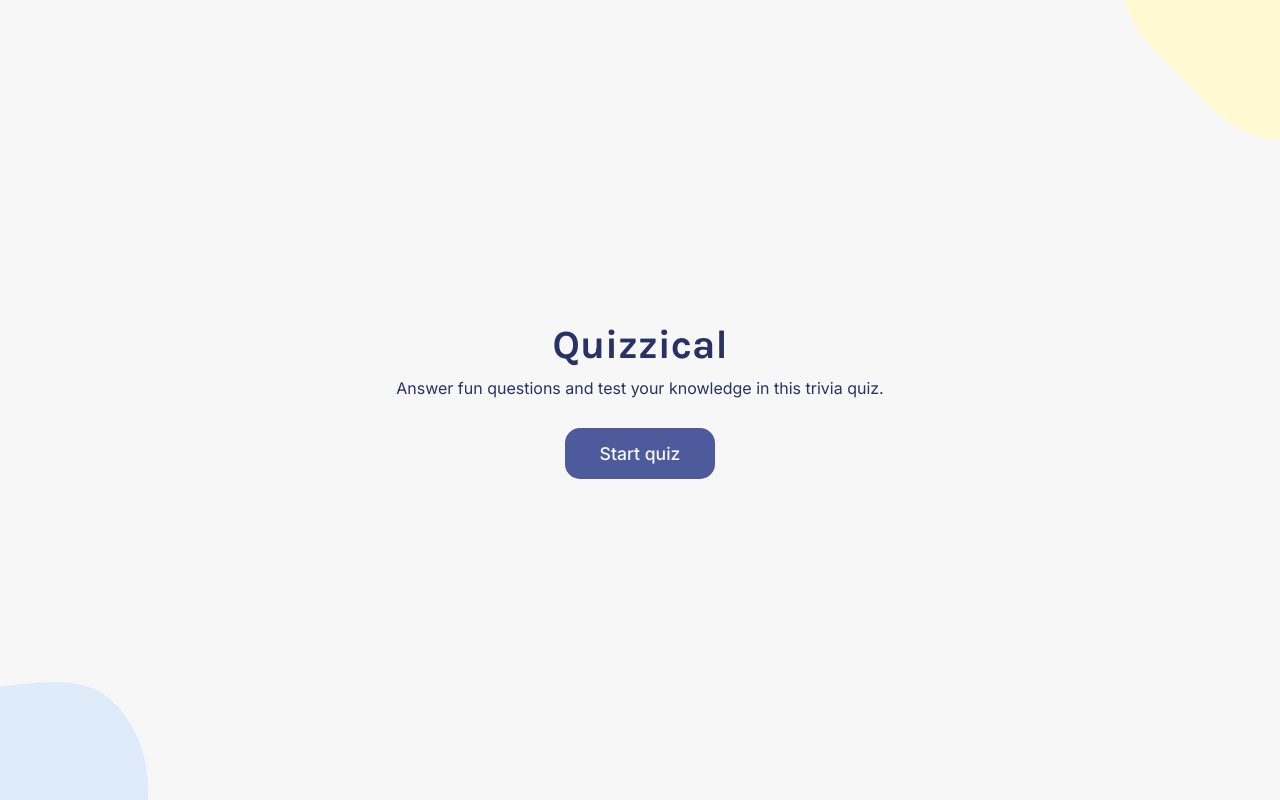
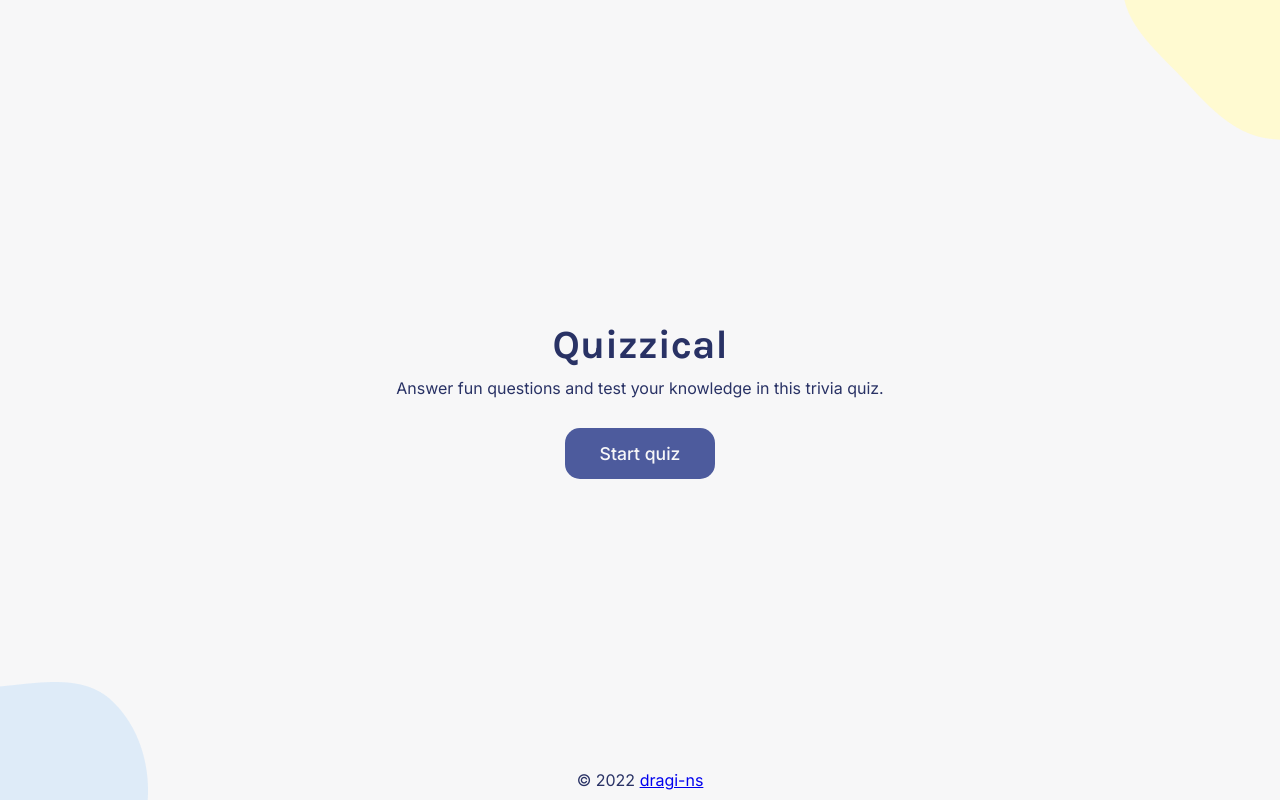
Before and after one commit to dragi-ns/quizzical, a React (Create React App) app: page / in a window 1280 px wide. Built offline with nearby package versions, Linux system fonts and the light colour scheme.

Commit message:
Add a link to the github repository

```diff
--- a/src/App.js
+++ b/src/App.js
@@ -12,7 +12,7 @@ function App() {
 
   async function getNewQuestions() {
     setIsLoading(true);
-    const response = await fetch('https://opentdb.com/api.php?amount=5');
+    const response = await fetch('https://opentdb.com/api.php?amount=10');
     const data = await response.json();
     setQuestions(processData(data.results));
     setIsLoading(false);
@@ -97,6 +97,15 @@ function App() {
           restartGame={restartGame}
         />
       )}
+      <p className="github-link">
+        &copy; 2022{' '}
+        <a
+          href="https://github.com/dragi-ns/quizzical"
+          target="_blank"
+          rel="noopener noreferrer">
+          dragi-ns
+        </a>
+      </p>
     </>
   );
 }
--- a/src/index.css
+++ b/src/index.css
@@ -115,7 +115,7 @@ body,
 .qs {
   background-image: url('./images/qs-blob-top.png'),
     url('./images/qs-blob-bottom.png');
-  padding: 20px;
+  padding: 20px 20px 50px 20px;
   gap: 20px;
 }
 
@@ -198,3 +198,12 @@ body,
   justify-content: center;
   align-items: center;
 }
+
+.github-link {
+  position: fixed;
+  bottom: 0;
+  left: 50%;
+  transform: translateX(-50%);
+  padding: 10px;
+  background-color: hsl(var(--light-color));
+}
```
